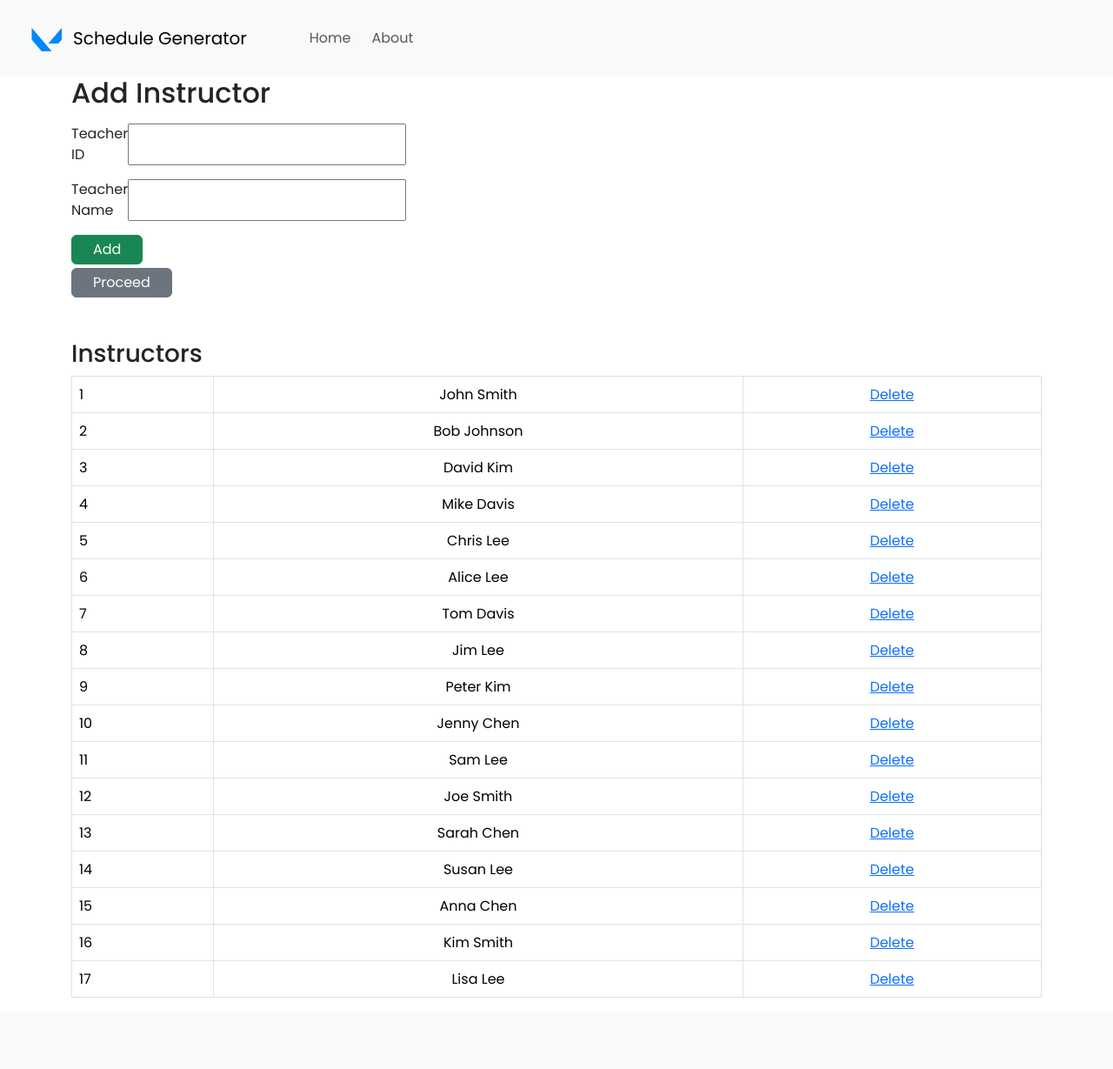
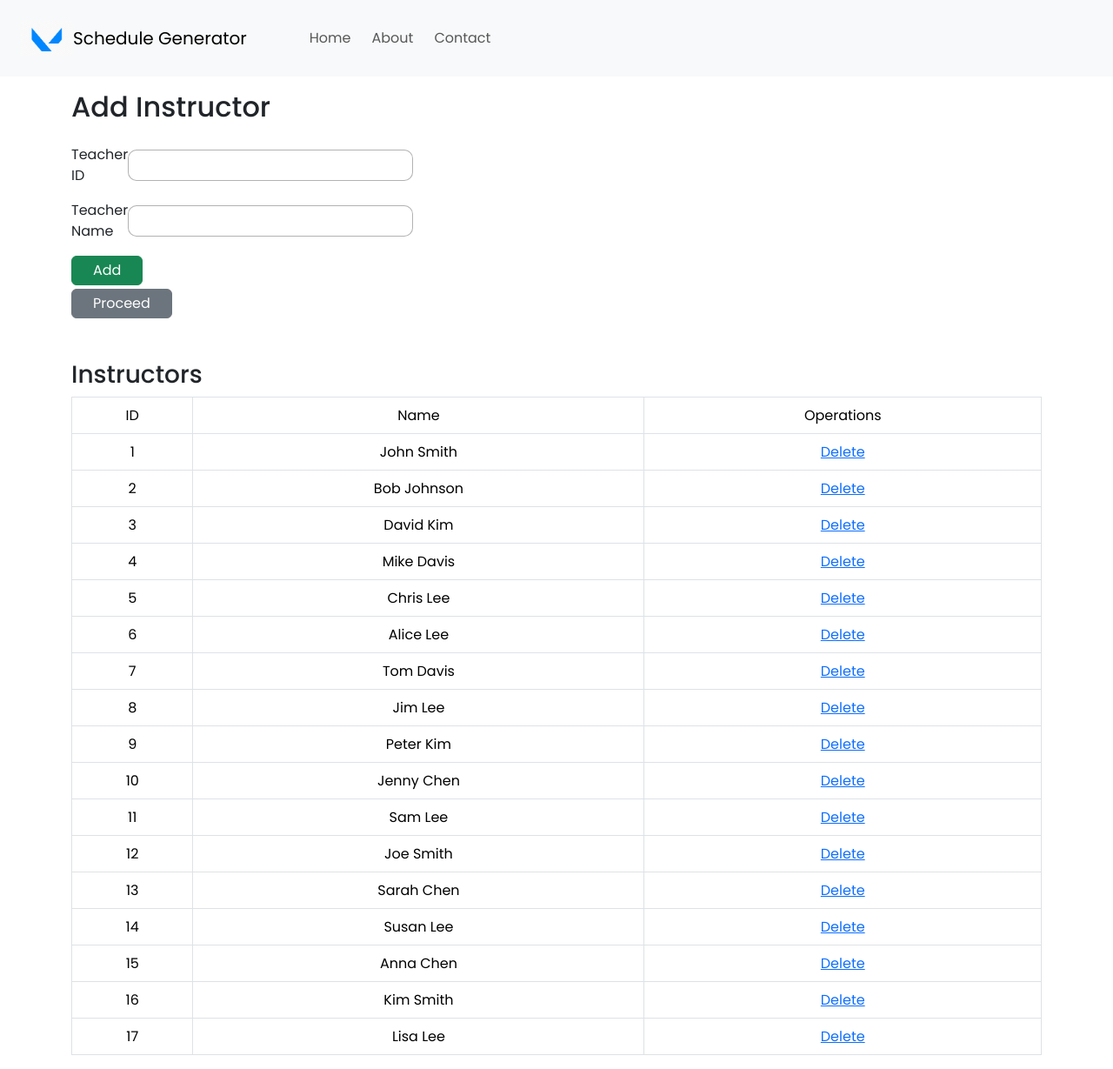
Before and after one commit to sidsinam/ScheduleGenerator, a Django app: page /add-instructor in a window 1280 px wide. Shown: the whole page at 87% size. Before the commit the page ends 1147 px from the top, so only its background shows below. Run offline with Django 4.2, Linux system fonts and the light colour scheme; data comes from the database, SQL or seed files in the repository; some web fonts are replaced.

Commit message:
added some css styles

```diff
--- a/my_app/static/css/home.css
+++ b/my_app/static/css/home.css
@@ -24,3 +24,10 @@
 .start-caption {
     font-weight: 400;
 }
+.input-container {
+    margin-top: 12rem;
+    display: flex;
+    justify-content: space-between;
+    align-items: center;
+
+}
--- a/my_app/templates/add-instructor.html
+++ b/my_app/templates/add-instructor.html
@@ -1,18 +1,35 @@
 {% extends 'base.html' %}
 
 {% block content %}
-  <div style="width: 320px;">
+{% load static %}
+
+<style>
+  .input-container {
+    margin-top: 1rem;
+    display: flex;
+    justify-content: space-between;
+    align-items: center;
+  }
+  .input-fields {
+    border-radius: 10px;
+    padding: 5px;
+    text-indent: 5px;
+    border: 1px solid rgba(0, 0, 0, 0.3);
+  }
+</style>
+
+  <div style="width: 320px; margin-top: 1rem;">
     <form method="POST">
       {% csrf_token %}
-      <h2>Add Instructor</h2>
-      <div class="mt-3 d-flex justify-content-between">
+      <h2 style="margin-bottom: 1.5rem;">Add Instructor</h2>
+      <div class="input-container">
         <label>Teacher ID</label>
-        <input type="text" name="uid" />
+        <input type="text" name="uid" class="input-fields" />
       </div>
 
-      <div class="mt-3 d-flex justify-content-between">
+      <div class="input-container">
         <label>Teacher Name</label>
-        <input type="text" name="name" />
+        <input type="text" name="name" class="input-fields" />
       </div>
       <button type="submit" class="mt-3 btn btn-success btn-large px-4 py-1">Add</button>
     </form>
@@ -26,9 +43,22 @@
   {% if all_instructors %}
     <h3 class="mt-5">Instructors</h3>
     <table class="table table-bordered">
+      <tr class="text-white" style="background: #4169E1">
+          <td>
+            <center>ID</center>
+          </td>
+          <td>
+            <center>Name</center>
+            </td>
+          <td>
+            <center>Operations</center>
+          </td>
+      </tr>
       {% for instructor in all_instructors %}
         <tr>
-          <td>{{ instructor.uid }}</td>
+          <td>
+            <center>{{ instructor.uid }}</center>
+          </td>
           <td>
             <center>{{ instructor.name }}</center>
           </td>
--- a/my_app/templates/base.html
+++ b/my_app/templates/base.html
@@ -11,8 +11,8 @@
     />
     <link rel="stylesheet" href="{% static 'css/home.css' %}">
     <link rel="preconnect" href="https://fonts.googleapis.com">
-<link rel="preconnect" href="https://fonts.gstatic.com" crossorigin>
-<link href="https://fonts.googleapis.com/css2?family=Kdam+Thmor+Pro&family=Montserrat:ital,wght@0,300;0,400;0,500;0,600;0,700;1,200&family=Nanum+Gothic&family=Noto+Serif&family=Poppins:wght@100;200;300;400;500;600;700&family=Work+Sans&display=swap" rel="stylesheet">
+    <link rel="preconnect" href="https://fonts.gstatic.com" crossorigin>
+    <link href="https://fonts.googleapis.com/css2?family=Kdam+Thmor+Pro&family=Montserrat:ital,wght@0,300;0,400;0,500;0,600;0,700;1,200&family=Nanum+Gothic&family=Noto+Serif&family=Poppins:wght@100;200;300;400;500;600;700&family=Work+Sans&display=swap" rel="stylesheet">
   </head>
 
   <body>
@@ -33,6 +33,9 @@
           <li class="nav-item active">
             <a class="nav-link" href="#">About</a>
           </li>
+          <li class="nav-item active">
+            <a class="nav-link" href="#">Contact</a>
+          </li>
         </ul>
       </div>
       </div>
```
